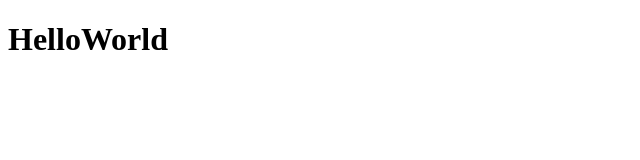
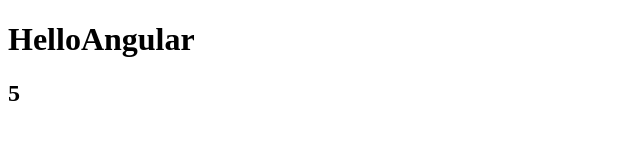
Before and after one commit to Keahibono/intro_angular_app, a website: page public/index.html in a window 1280 px wide. Shown: the whole page, without its empty margins (0-640 px from the left). Drawn offline with nearby package versions, Linux system fonts and the light colour scheme.

Commit message:
Hello Angular and 2+3

```diff
--- a/public/index.html
+++ b/public/index.html
@@ -7,7 +7,7 @@
 
 </head>
 <body ng-app>
-  <h1>{{"Hello" + "World"}}</h1>
-
+  <h1>{{"Hello" + "Angular"}}</h1>
+  <h2>{{ 2 + 3 }}</h2>
 </body>
 </html>
```
